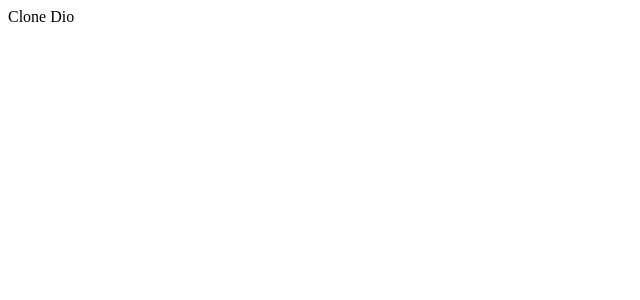
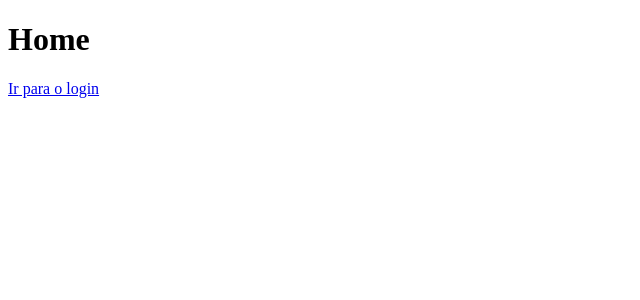
Before and after one commit to Lazaro84-alv/Dio-clone, a React (Create React App) app: page / in a window 1280 px wide. Shown: the top 300 px of the page, without its empty margins (0-640 px from the left). Built offline with nearby package versions, Linux system fonts and the light colour scheme.

Commit message:
feat(button): implements Button components

```diff
--- a/src/App.js
+++ b/src/App.js
@@ -1,7 +1,15 @@
 import React from 'react';
+import { BrowserRouter as Router, Routes, Route } from 'react-router-dom';
+import { Home } from './pages/home';
 
 function App() {
-  return <div>Clone Dio</div>;
+  return (
+    <Router>
+      <Routes>
+        <Route path="/" element={<Home />} />
+      </Routes>
+    </Router>
+  );
 }
 
 export default App;
```
